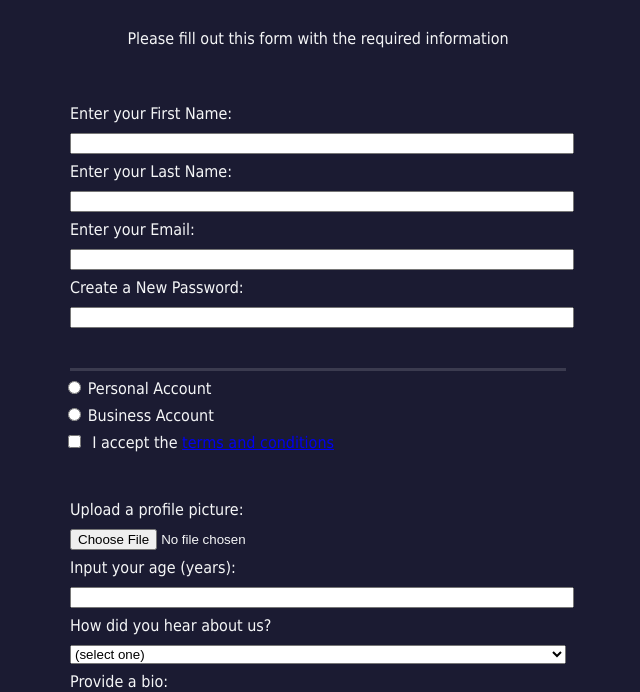
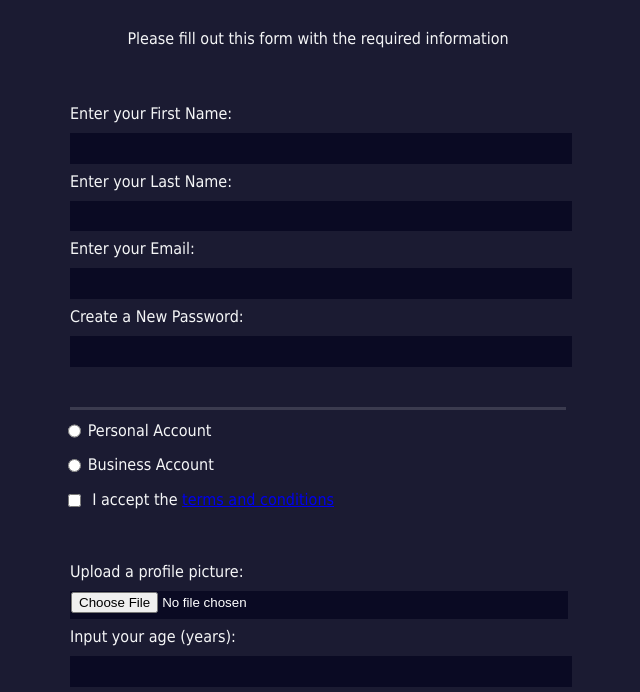
Before and after one commit to Javier12301/Lenguaje-universidad-2do, a plain HTML site: page practica-casa/index.html in a window 1280 px wide. Shown: the part 73-765 px from the top of the page, without its empty margins (322-962 px from the left). Drawn offline with Linux system fonts and the light colour scheme.

Commit message:
Actualización

```diff
--- a/practica-casa/FreecodeCamp-RegistrationForm/style.css
+++ b/practica-casa/FreecodeCamp-RegistrationForm/style.css
@@ -1,17 +1,17 @@
-body{
-    width:100%;
+body {
+    width: 100%;
     height: 100vh;
     margin: 0;
     background-color: #1b1b32;
     color: #f5f6f7;
     font-family: Tahoma;
     font-size: 16px;
-}
+  }
 
-h1, p{
+  h1, p {
     margin: 1em auto;
     text-align: center;
-}
+  }
 
 /*Centrar form
     Útilizamos VW el cual es viewport (Ancho del dispositivo)
@@ -19,37 +19,52 @@ h1, p{
     Si nosotros aplicamos 10vw estaremos usando el 10% del ancho visible
 */
 
-fieldset{
-    border: 0px;
-    padding: 2rem 0;
-    border-bottom: 3px solid #3b3b4f
-}
-
-fieldset:last-of-type{
-    border-bottom: none;
-}
-
-input, textarea, select{
-    width: 100%;
-    margin: 0;
-    margin-top: 10px;
-}
-
-.inline{
-    width: unset;
-    margin: 0;
-    margin-right: 0.5em;
-
-}
-
-form{
-    margin: 0 auto;
+  form {
+    width: 60vw;
     max-width: 500px;
     min-width: 300px;
-    width: 60vw;
-}
+    margin: 0 auto;
+  }
 
-label{
+  fieldset {
+    border: none;
+    padding: 2rem 0;
+    border-bottom: 3px solid #3b3b4f;
+  }
+
+  fieldset:last-of-type {
+    border-bottom: none;
+  }
+
+  label {
     display: block;
     margin: 0.5rem 0;
-}
+  }
+
+  input,
+  textarea,
+  select {
+    margin: 10px 0 0 0;
+    width: 100%;
+    min-height: 2em;
+  }
+
+  input, textarea {
+    background-color: #0a0a23;
+    border: 1px solid #0a0a23;
+    color: #ffffff;
+    min-height: 2em;
+  }
+
+  .inline {
+    width: unset;
+    margin: 0 0.5em 0 0;
+    vertical-align: middle;
+  }
+
+  /*Forma de personalizar un boton SUBMIT.*/
+
+input[type="submit"]{
+    display: block;
+    width: 60%
+  }
```
